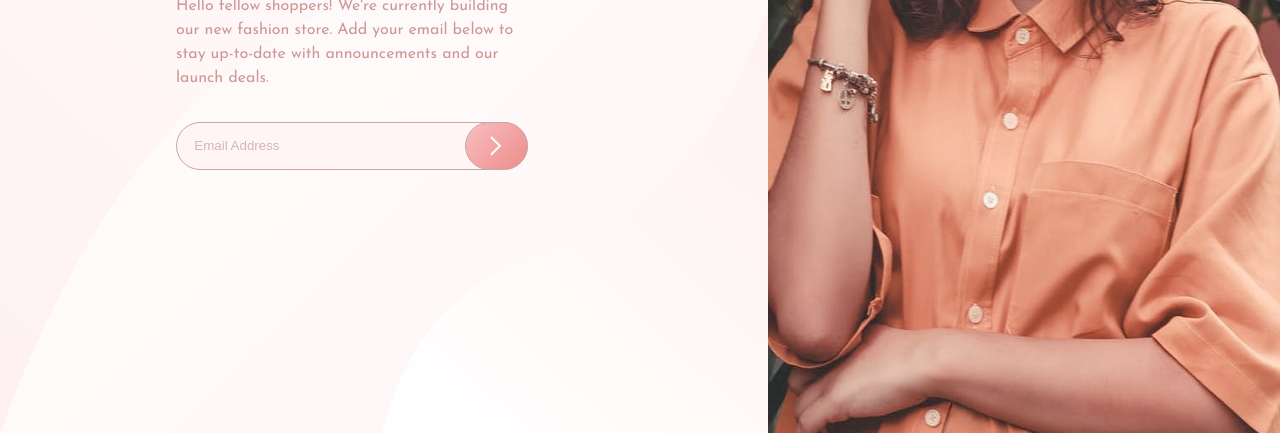
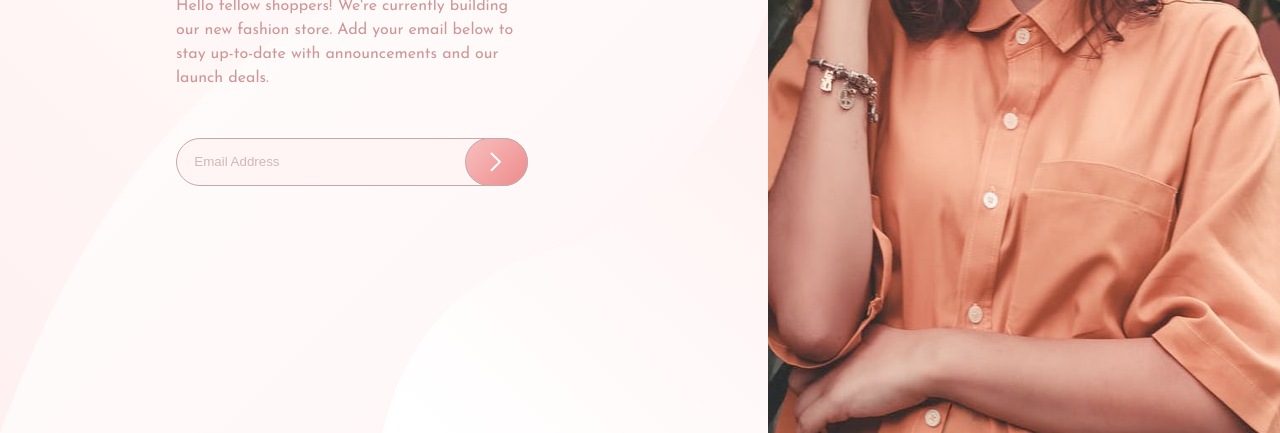
Before and after one commit to arcturian-ninja/fem-newbie-4, a plain HTML site: page index.html in a window 1280 px wide. Shown: the part 367-800 px from the top of the page. Drawn offline with Linux system fonts and the light colour scheme.

Commit message:
Initial commit

```diff
--- a/css/main.css
+++ b/css/main.css
@@ -25,7 +25,7 @@ main{
 }
 .input-wrapper{
     height: 3rem;
-    margin-top:2rem;
+    padding-top:1rem;
     margin:auto;
     width:100%;
 }
```
